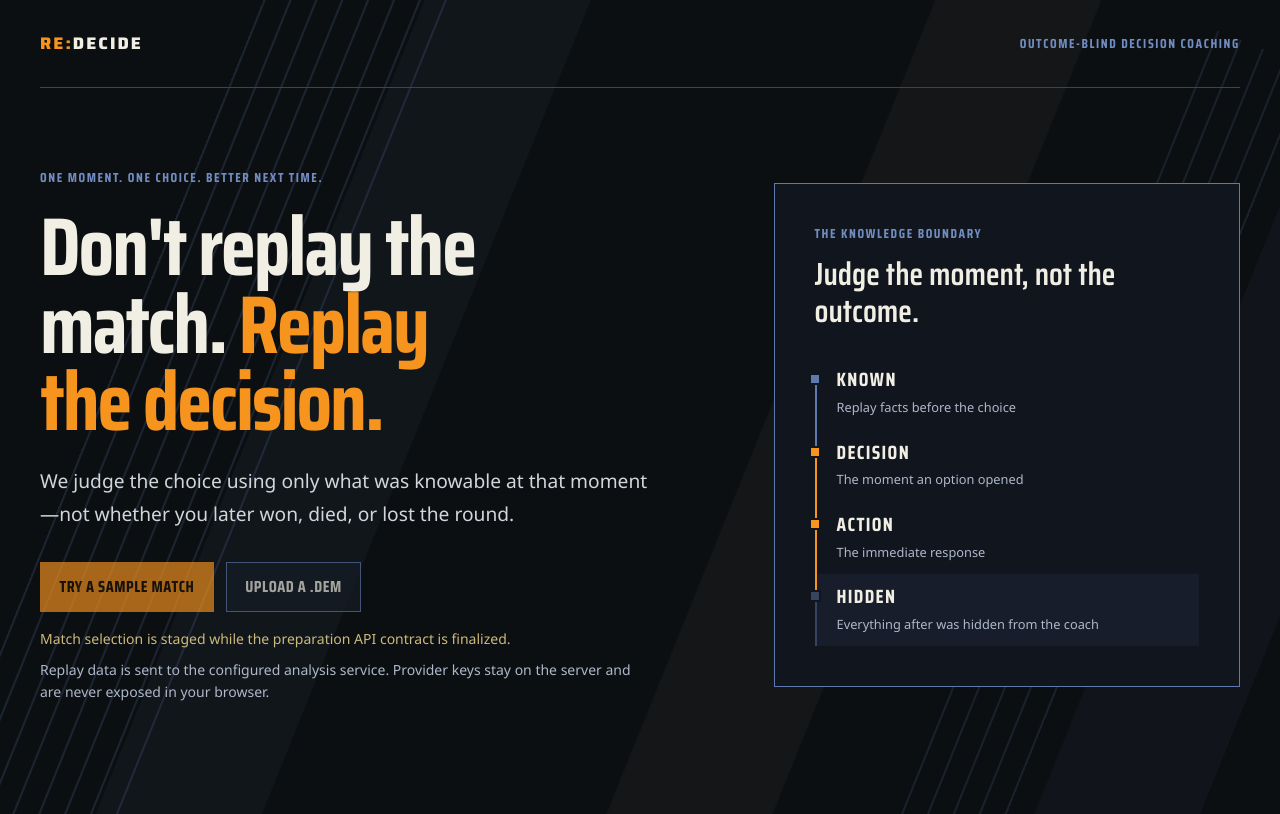
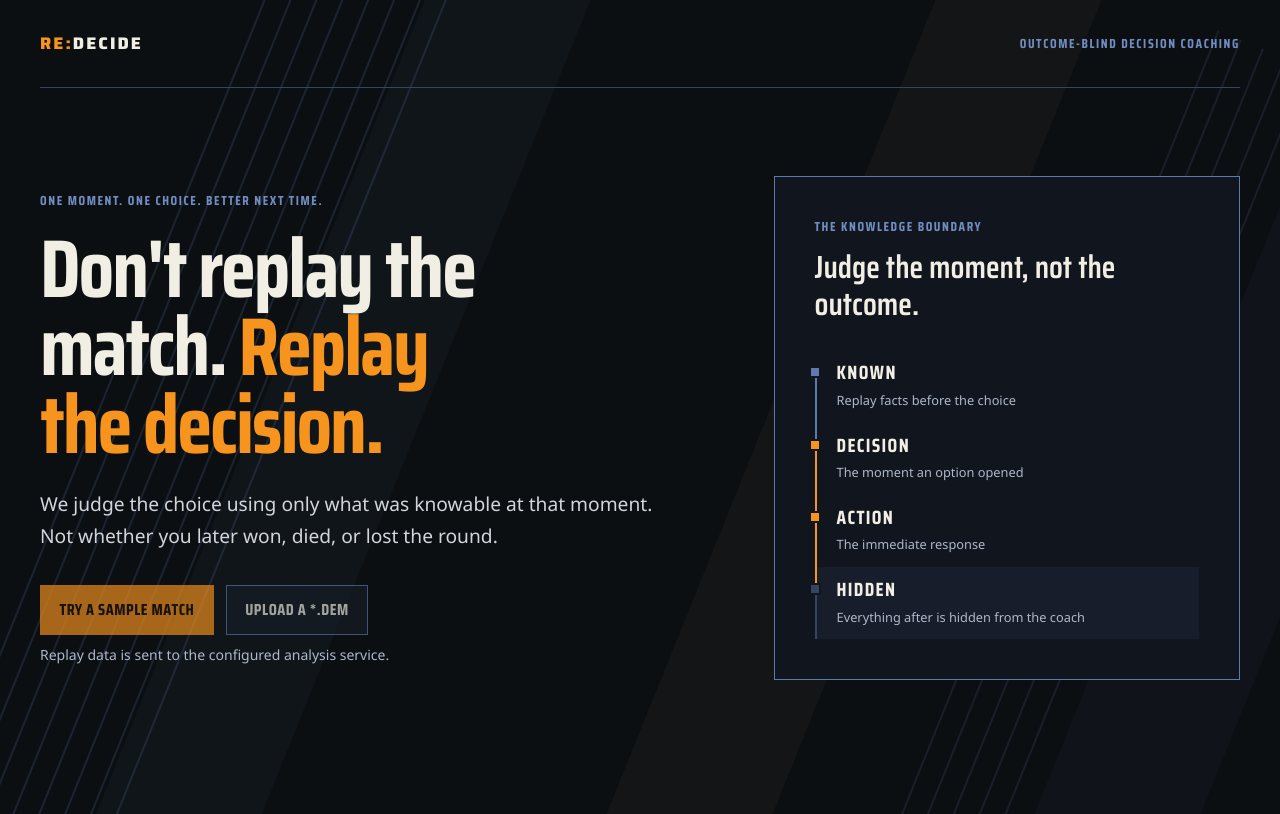
Before and after one commit to Asdao/ReDecide, a Next.js app in the folder frontend/: page / in a window 1280 px wide. Built offline with nearby package versions, Linux system fonts and the light colour scheme.

Commit message:
edited texts

```diff
--- a/frontend/src/app/page.tsx
+++ b/frontend/src/app/page.tsx
@@ -16,8 +16,9 @@ export default function Home() {
             <span> Replay the decision.</span>
           </h1>
           <p className="lede">
-            We judge the choice using only what was knowable at that moment—not
-            whether you later won, died, or lost the round.
+            We judge the choice using only what was knowable at that moment.
+            <br></br>
+            Not whether you later won, died, or lost the round.
           </p>
 
           <div className="actions" aria-label="Choose an analysis source">
@@ -25,16 +26,12 @@ export default function Home() {
               Try a sample match
             </button>
             <label className="secondary" htmlFor="demo-upload" aria-describedby="upload-help setup-note">
-              Upload a .dem
+              Upload a *.dem
             </label>
             <input id="demo-upload" type="file" accept=".dem" disabled />
           </div>
-          <p className="setup-note" id="setup-note" role="status">
-            Match selection is staged while the preparation API contract is finalized.
-          </p>
           <p className="privacy" id="upload-help">
-            Replay data is sent to the configured analysis service. Provider keys stay
-            on the server and are never exposed in your browser.
+            Replay data is sent to the configured analysis service.
           </p>
         </div>
 
@@ -56,7 +53,7 @@ export default function Home() {
             </li>
             <li className="hidden-future">
               <strong>Hidden</strong>
-              <span>Everything after was hidden from the coach</span>
+              <span>Everything after is hidden from the coach</span>
             </li>
           </ol>
         </aside>
```
